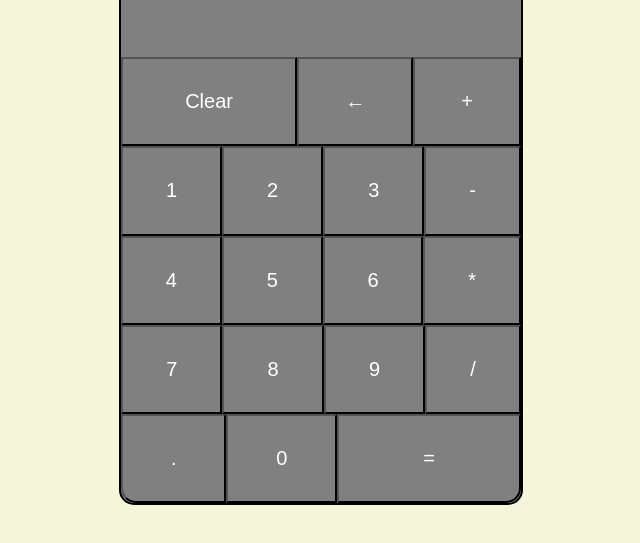
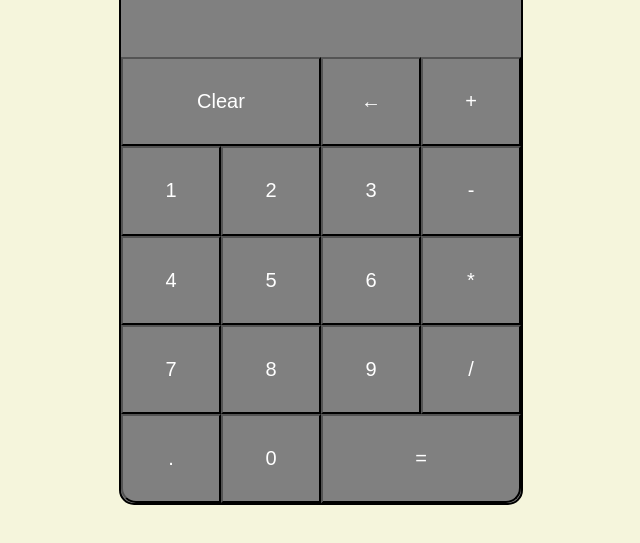
Before and after one commit to Hirschtalg007/calculator, a plain HTML site: page index.html in a window 1280 px wide. Shown: the part 205-748 px from the top of the page, without its empty margins (319-959 px from the left). Drawn offline with Linux system fonts and the light colour scheme.

Commit message:
CSS Anpassungen der Button-Anordnung

```diff
--- a/style.css
+++ b/style.css
@@ -20,7 +20,7 @@ body{
 button{
     background-color: gray;
     color: white;
-    flex-grow: 1;
+    flex: 0 0 25%;
     font-size: 20px;
 }
 
@@ -46,7 +46,6 @@ button{
 .zeile5,
 .zeile6{
     display: flex;
-    justify-content: stretch;
     flex-grow: 1;
 }
 
```
